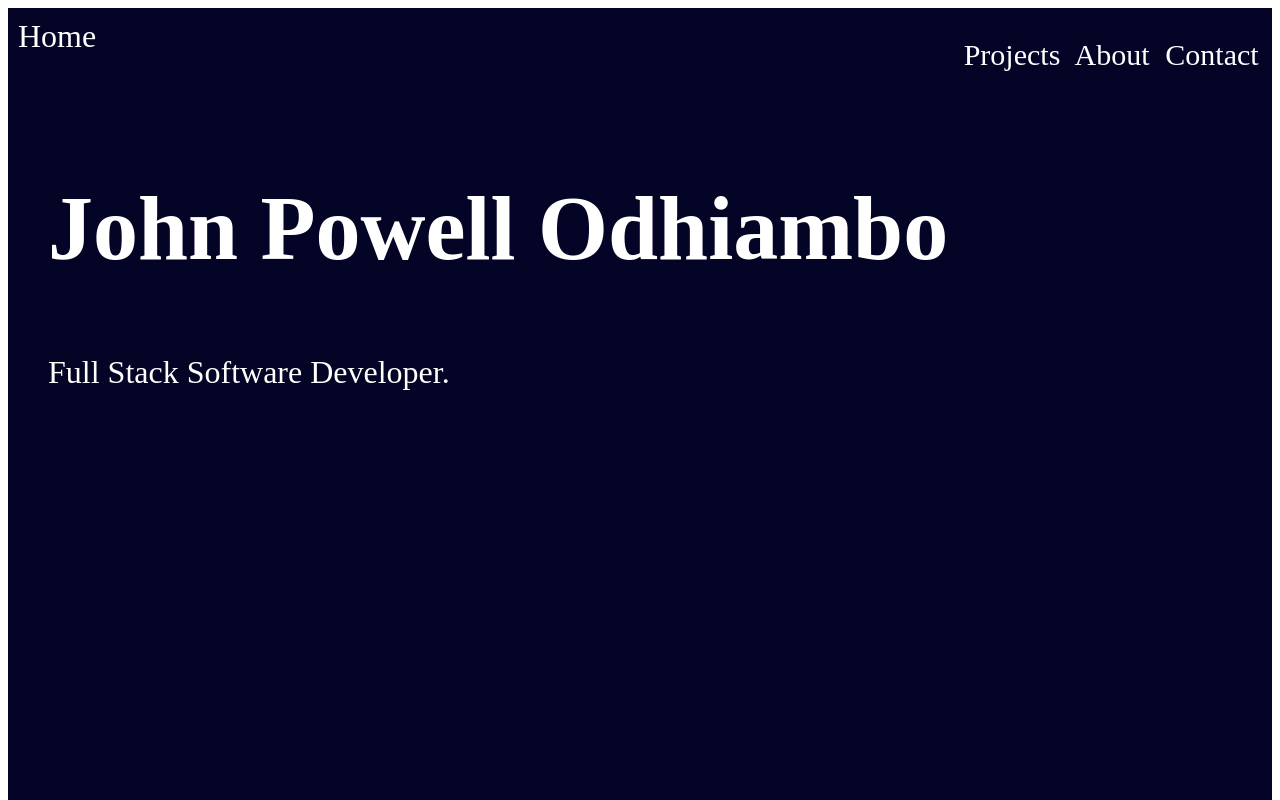
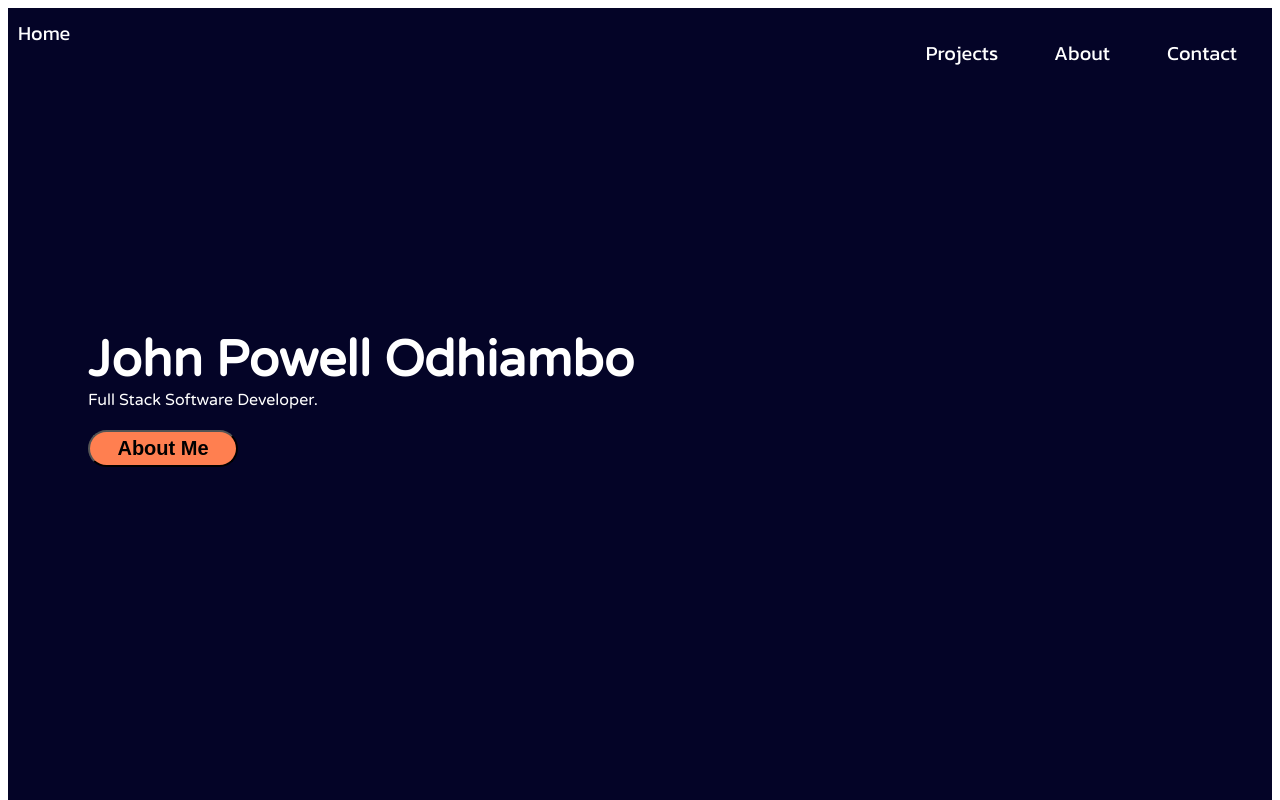
Before and after one commit to Powelljep/powell-s_portfolio, a plain HTML site: page index.html in a window 1280 px wide. Shown: the top 800 px of the page. Drawn offline with Linux system fonts and the light colour scheme.

Commit message:
Rearrangingmy files and folders and fine tuning header section css

```diff
--- a/css/styles.css
+++ /dev/null
@@ -1,46 +0,0 @@
-section {
-    height: 80vh;
-    background-color: #ffff;
-    color: #000000;
-}
-
-nav {
-    display: flex;
-    justify-content: space-between;
-    padding: 10px;
-    text-align: center;
-}
-
-footer {
-    height: 500px;
-    background-color: #000000;
-    color: #ffff;
-}
-
-.header {
-    height: 100vh;
-    background-color: rgb(4, 4, 39);
-    color: #ffff;
-    font-size: 2em;
-}
-
-ul {
-    display: flex;
-    list-style-type: none;
-    font-size: 20px;
-    justify-content: space-between;
-
-}
-li {
-    width: 100px;
-    font-size: 30px;
-}
-.hearder-text {
-
-    margin-left: 40px;
-}
-
-h1 {
-    font-size: 90px;
-
-}
--- a/index.html
+++ b/index.html
@@ -7,23 +7,35 @@
     <!--
     <link href="https://cdn.jsdelivr.net/npm/bootstrap@5.0.2/dist/css/bootstrap.min.css" rel="stylesheet" integrity="sha384-EVSTQN3/azprG1Anm3QDgpJLIm9Nao0Yz1ztcQTwFspd3yD65VohhpuuCOmLASjC" crossorigin="anonymous">
     -->
-    <link href="css/styles.css" rel="stylesheet" type="text/css" >
+    <link href="src/styles.css" rel="stylesheet" type="text/css" >
+
+    <link rel="preconnect" href="https://fonts.googleapis.com">
+    <link rel="preconnect" href="https://fonts.gstatic.com" crossorigin>
+    <link href="https://fonts.googleapis.com/css2?family=Varela+Round&display=swap" rel="stylesheet">
+    <link rel="preconnect" href="https://fonts.googleapis.com">
+    <link rel="preconnect" href="https://fonts.gstatic.com" crossorigin>
+    <link href="https://fonts.googleapis.com/css2?family=Kanit:wght@300;400&family=Varela+Round&display=swap" rel="stylesheet">
     <title>John Powell Odhiambo's Portfolio </title>
   </head>
   <body>
 
     <section class="header">
       <nav>
-        <div>Home</div>
+        <div class="home-logo">Home</div>
         <ul>
           <li>Projects</li>
           <li>About</li>
           <li>Contact</li>
         </ul>
       </nav>
-      <div class="hearder-text">
-        <h1>John Powell Odhiambo</h1>
-        <p>Full Stack Software Developer.</p>
+      <div class="poster">
+        <div class="hearder-text">
+          <h1>John Powell Odhiambo</h1>
+          <p>Full Stack Software Developer.</p>
+          <div class="button">
+            <button>About Me</button>
+          </div>
+        </div>
       </div>
 
     </section>
@@ -36,12 +48,18 @@
       <h1>About</h1>
     </section>
     <hr />
-    <footer></footer>
+    <footer>
+      <div class="socials">
+        <div></div>
+        <div></div>
+        <div></div>
+      </div>
+    </footer>
 
 
   <!--
     <script src="https://cdn.jsdelivr.net/npm/bootstrap@5.0.2/dist/js/bootstrap.bundle.min.js" integrity="sha384-MrcW6ZMFYlzcLA8Nl+NtUVF0sA7MsXsP1UyJoMp4YLEuNSfAP+JcXn/tWtIaxVXM" crossorigin="anonymous"></script>
   -->
-  <script src="index.js"></script>
+  <script src="src/index.js"></script>
   </body>
 </html>
--- /dev/null
+++ b/src/styles.css
@@ -0,0 +1,75 @@
+body {
+    font-family: 'Varela Round', sans-serif;
+}
+section {
+    height: 80vh;
+    background-color: #ffff;
+    color: #000000;
+}
+
+nav {
+    display: flex;
+    justify-content: space-between;
+    padding: 10px;
+    text-align: center;
+}
+
+footer {
+    height: 500px;
+    background-color: #000000;
+    color: #ffff;
+}
+
+.header {
+    height: 100vh;
+    background-color: rgb(4, 4, 39);
+    color: #ffff;
+    font-size: 1em;
+}
+
+ul {
+    display: flex;
+    list-style-type: none;
+    font-size: 10px;
+    justify-content: space-around;
+
+}
+li {
+    width: 100px;
+    font-size: 20px;
+    font-family: 'Kanit', sans-serif;
+    margin: 10px;
+}
+.hearder-text {
+    margin-bottom: 200px;
+    margin-left: 80px;
+}
+
+h1 {
+    font-size: 50px;
+    margin: 0;
+}
+p {
+    margin: 0;
+}
+.poster {
+    display: flex;
+    flex-direction: column;
+    height: 100%;
+    justify-content:center ;
+}
+
+button {
+    margin-top: 20px;
+    padding: 5px;
+    background-color: coral;
+    width: 150px;
+    border-radius: 20px;
+    font-weight: bolder;
+    font-size: 20px;
+}
+.home-logo {
+    padding: auto;
+    font-family: 'Kanit', sans-serif;
+    font-size: 20px;
+}
```
Also changed, not shown: src/images/background-image.jpeg (renamed from images/background-image.jpeg), src/images/header.jpg (renamed from images/header.jpg), src/images/images.jpeg (renamed from images/images.jpeg), src/images/powell1.jpg (renamed from images/powell1.jpg), src/images/powell2.jpg (renamed from images/powell2.jpg), src/images/powell3.jpg (renamed from images/powell3.jpg), src/index.js (added).
